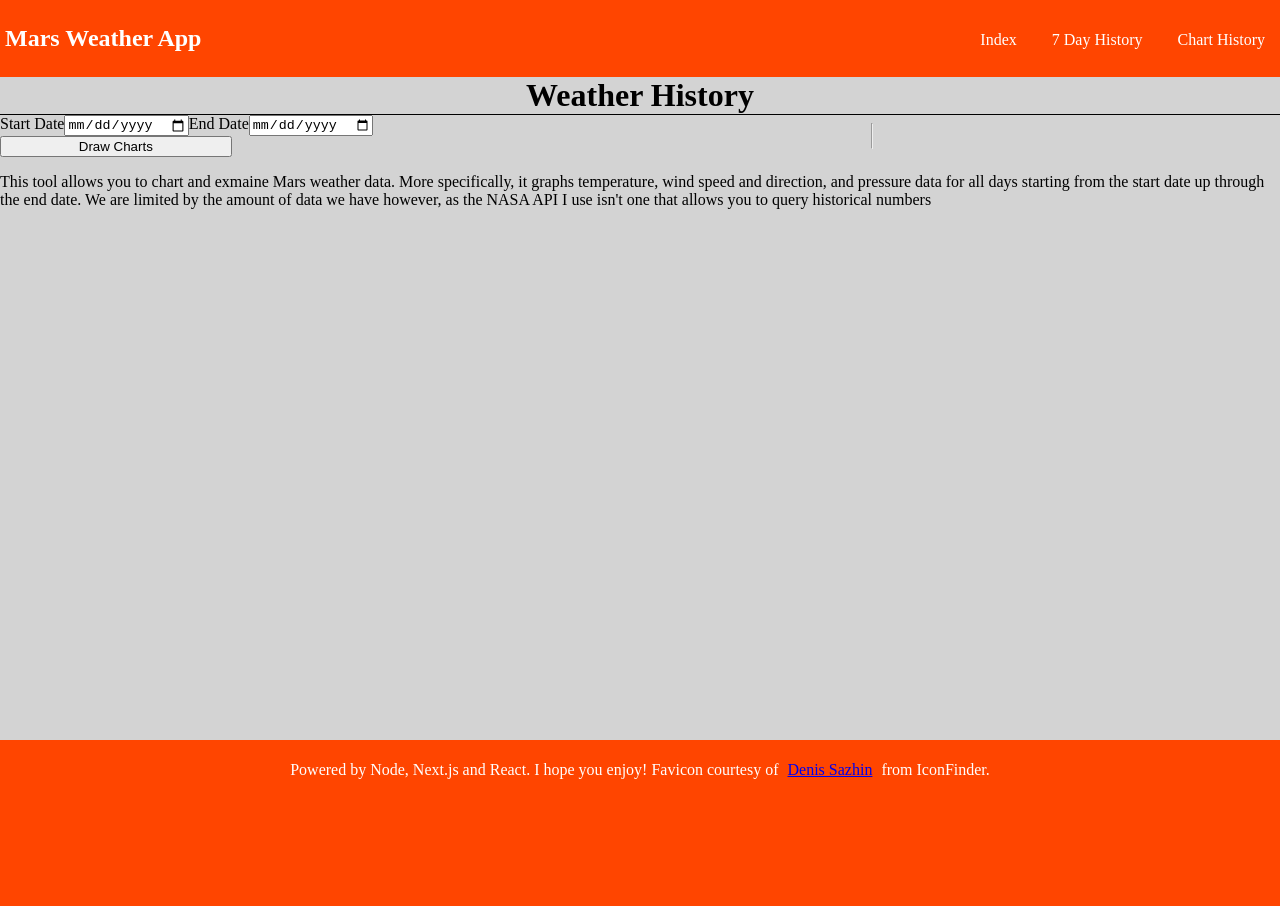
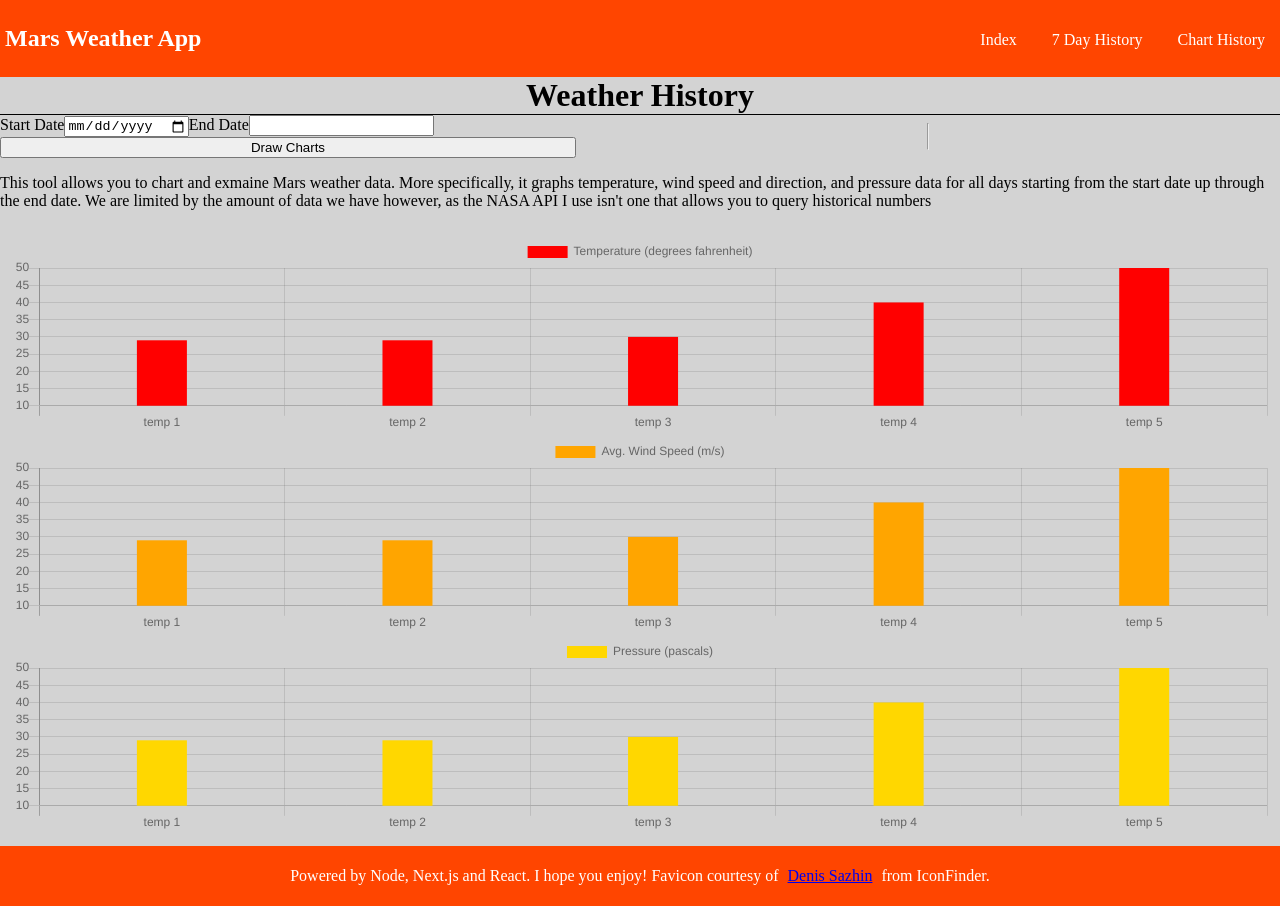
Before and after one commit to J8cob1/marsweatherapp, a Next.js app: page /charthistory in a window 1280 px wide. Before the commit the page ends 800 px from the top, so only its background shows below. Built offline with nearby package versions, Linux system fonts and the light colour scheme.

Commit message:
Continued working on chart history page. Got some charts going, but still need to fill with data, and fix page to look good and work

```diff
--- a/package.json
+++ b/package.json
@@ -8,9 +8,11 @@
     "start": "next start"
   },
   "dependencies": {
+    "chart.js": "^2.9.3",
     "moment-timezone": "^0.5.31",
     "next": "9.4.2",
     "react": "16.13.1",
+    "react-chartjs-2": "^2.9.0",
     "react-dom": "16.13.1"
   }
 }
--- a/pages/charthistory.js
+++ b/pages/charthistory.js
@@ -1,10 +1,72 @@
 import Head from 'next/head'
 import Base from '../components/base'
+import { Bar } from 'react-chartjs-2';
 
 // Database Query Functions
 
 // A function component, since I don't know if I need anything else
 export default function ChartHistory() {
+    // https://github.com/jerairrest/react-chartjs-2/issues/388 told me how to get dataset colors
+    // https://www.chartjs.org/docs/latest/charts/bar.html#data-structure
+    // https://github.com/jerairrest/react-chartjs-2
+    // https://pusher.com/tutorials/realtime-data-visualization-nextjs
+
+    // Might consider adding a table with data below the charts
+
+    // Dataset Variables
+    let properties = {}
+    let temperature_data = {
+        labels: ["temp 1", "temp 2", "temp 3", "temp 4", "temp 5"],
+        datasets: [{
+            label: "Temperature (degrees fahrenheit)",
+            backgroundColor: "red",
+            barThickness: 50,
+            minBarLength: 100,
+            data: [10, 20, 30, 40, 50]
+        }]
+    }
+    let wind_data = {
+        labels: ["temp 1", "temp 2", "temp 3", "temp 4", "temp 5"],
+        datasets: [{
+            label: "Avg. Wind Speed (m/s)",
+            backgroundColor: "orange",
+            barThickness: 50,
+            minBarLength: 100,
+            data: [10, 20, 30, 40, 50]
+        }]
+    }
+    let pressure_data = {
+        labels: ["temp 1", "temp 2", "temp 3", "temp 4", "temp 5"],
+        datasets: [{
+            label: "Pressure (pascals)",
+            backgroundColor: "gold",
+            barThickness: 50,
+            minBarLength: 100,
+            data: [10, 20, 30, 40, 50]
+        }]
+    }
+
+    // Fill datasets
+    /*function getData(start_date, end_date) {*/
+        // date
+        // temp
+        // avg. wind speed
+        // pressure
+
+    // Charts.js variables
+
+    // Get data for start and end date, and parse it
+    /*let results = {start_date, end_date} // Make SQL Call
+    for (day in results) {
+        // Append date for bar graph labels
+        labels.push(day.date);
+
+        // Append dataset information
+        temp_dataset.data.push();
+        wind_dataset.data.push();
+        pressure_dataset.push();
+    }*/
+
     return (
         <>
         <Head>
@@ -18,7 +80,7 @@ export default function ChartHistory() {
               <label>Start Date</label>
               <input type="date"/>
               <label>End Date</label>
-              <input type="date"/>
+              <input type="dsate"/>
               <input type="submit" value="Draw Charts"/>
             </form>
             <hr/>
@@ -30,14 +92,18 @@ export default function ChartHistory() {
              </p>
           </div>
           <div className="charts">
-
+            <div>
+                <Bar options={{ maintainAspectRatio: false }} data={temperature_data} height={200} width={300}/>
+            </div>
+            <div>
+                <Bar options={{ maintainAspectRatio: false }} data={wind_data} height={200} width={300}/>
+            </div>
+            <div>
+                <Bar options={{ maintainAspectRatio: false }} data={pressure_data} height={200} width={300}/>
+            </div>
           </div>
           <style jsx>{`
             /*
-            <Chart type="temp"></Chart>
-            <Chart type="wind-speed"></Chart>
-            <Chart type="wind-direction"></Chart>
-            <Chart type="pressure"></Chart>
             */
             h1 {
               border-bottom: 1px solid black;
@@ -50,13 +116,18 @@ export default function ChartHistory() {
               flex-wrap: wrap;
               justify-content: space-around;
             }
+            .charts {
+                margin: 10px;
+            }
+            form {
+                width: 45%;
+            }
             form input[type="submit"] {
-              width: 50%;
+              width: 100%;
             }
           `}
           </style>
         </Base>
-
         </>
     )
 }
```
Also changed, not shown: references.txt, 1 other file (tests, documents, lock files or other folders).
